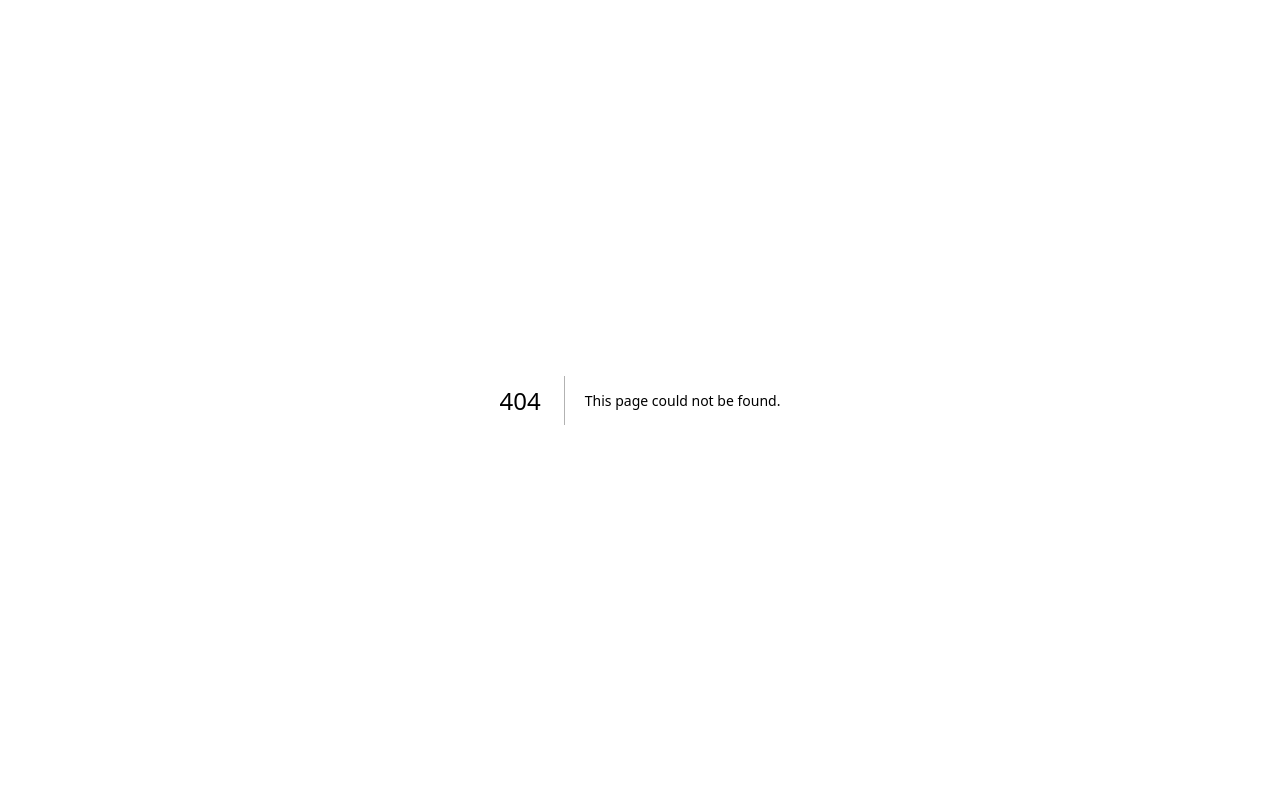
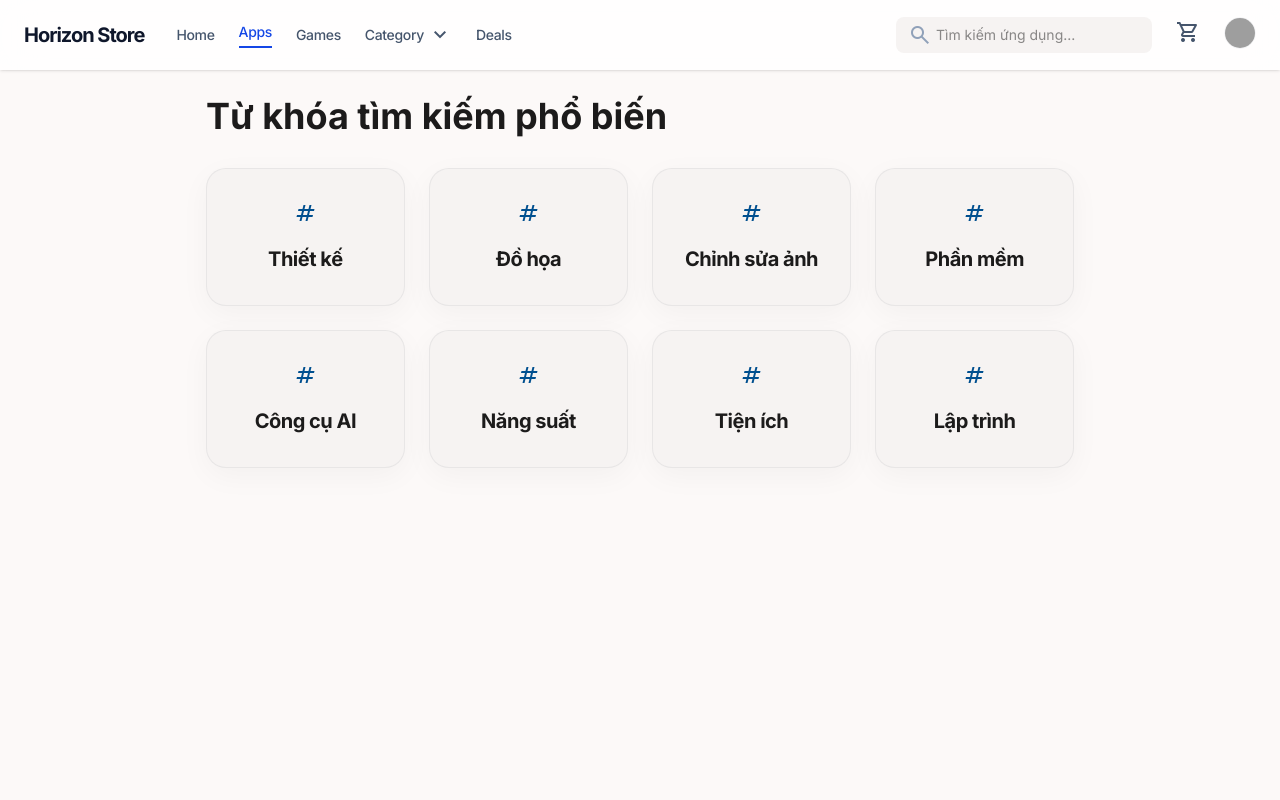
Before and after one commit to no-bugs-no-life/NBNL-DA-NodeJS, a Next.js app in the folder frontend/: page /tags in a window 1280 px wide. Before the commit this address had no page. Shown: the top 800 px of the page. Built offline with nearby package versions, Linux system fonts and the light colour scheme; grey boxes are pictures that could not be loaded.

Commit message:
feat: added keyword list page and frontend project startup script

```diff
--- /dev/null
+++ b/frontend/app/tags/page.tsx
@@ -0,0 +1,34 @@
+import Navbar from "../../components/layout/Navbar";
+import Footer from "../../components/layout/Footer";
+import Link from "next/link";
+import { Metadata } from "next";
+import { mockTags } from "../../components/category/Sidebar/TagsSidebar";
+
+export const metadata: Metadata = {
+    title: "Từ khóa | Cửa hàng",
+    description: "Duyệt qua các từ khóa ứng dụng phổ biến",
+};
+
+export default function TagsIndexPage() {
+    return (
+        <>
+            <Navbar />
+            <main className="pt-24 pb-24 px-6 max-w-[1920px] mx-auto min-h-screen">
+                <h1 className="text-4xl font-bold mb-8">Từ khóa tìm kiếm phổ biến</h1>
+                <div className="grid grid-cols-1 sm:grid-cols-2 lg:grid-cols-4 gap-6">
+                    {mockTags.map((t, idx) => (
+                        <Link key={idx} href={`/tags/${encodeURIComponent(t)}`}>
+                            <div className="bg-surface-container-low rounded-[20px] p-8 flex flex-col items-center justify-center text-center hover:bg-surface-container-high transition-colors border border-outline/10 cursor-pointer h-full group hover:shadow-lg shadow-[0_8px_30px_rgb(0,0,0,0.04)] active:scale-95 duration-300">
+                                <span className="material-symbols-outlined text-5xl text-primary mb-5 group-hover:scale-110 transition-transform">
+                                    tag
+                                </span>
+                                <h3 className="text-xl font-bold text-on-surface tracking-tight">{t}</h3>
+                            </div>
+                        </Link>
+                    ))}
+                </div>
+            </main>
+            <Footer />
+        </>
+    );
+}
```
Also changed, not shown: 1 other file (tests, documents, lock files or other folders).
